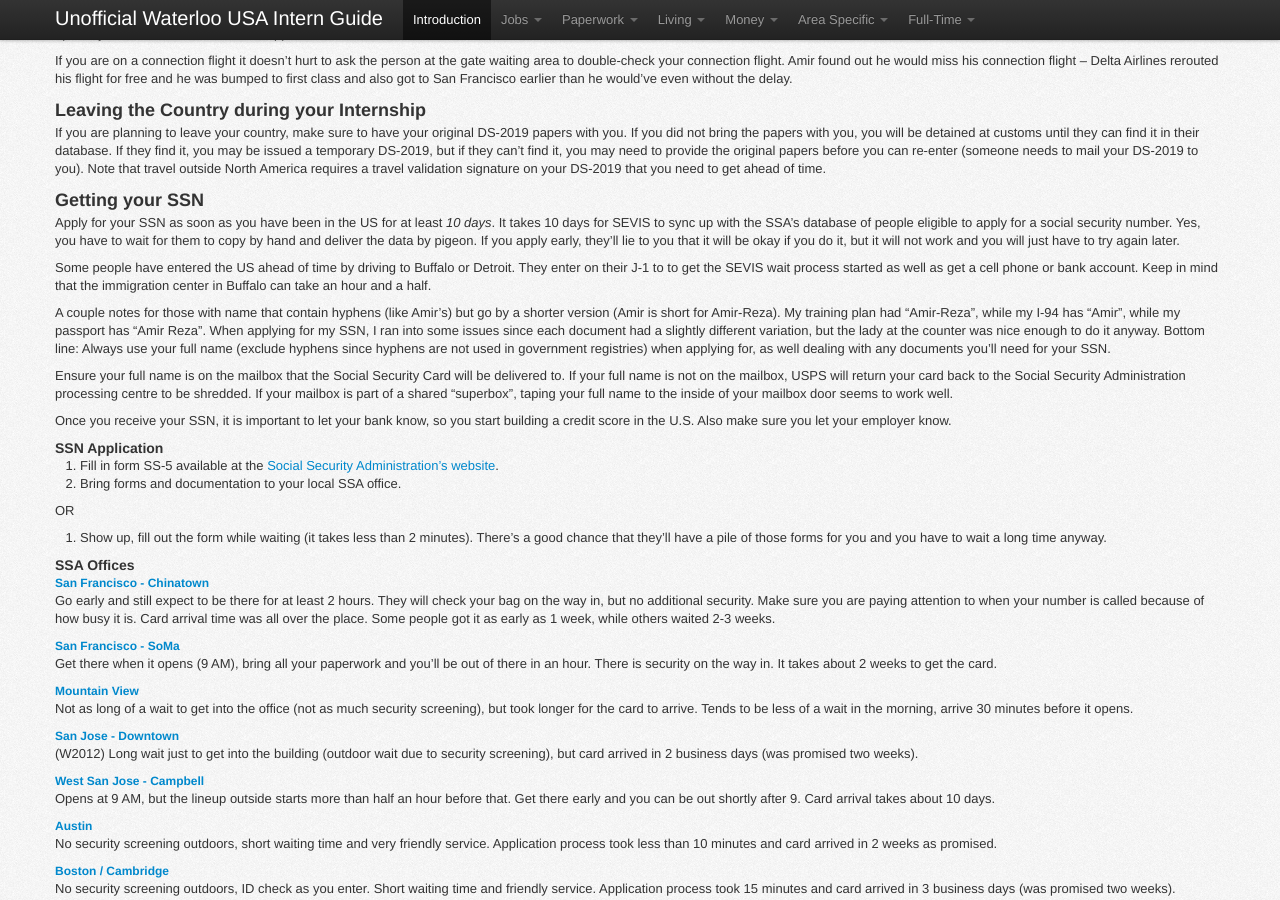
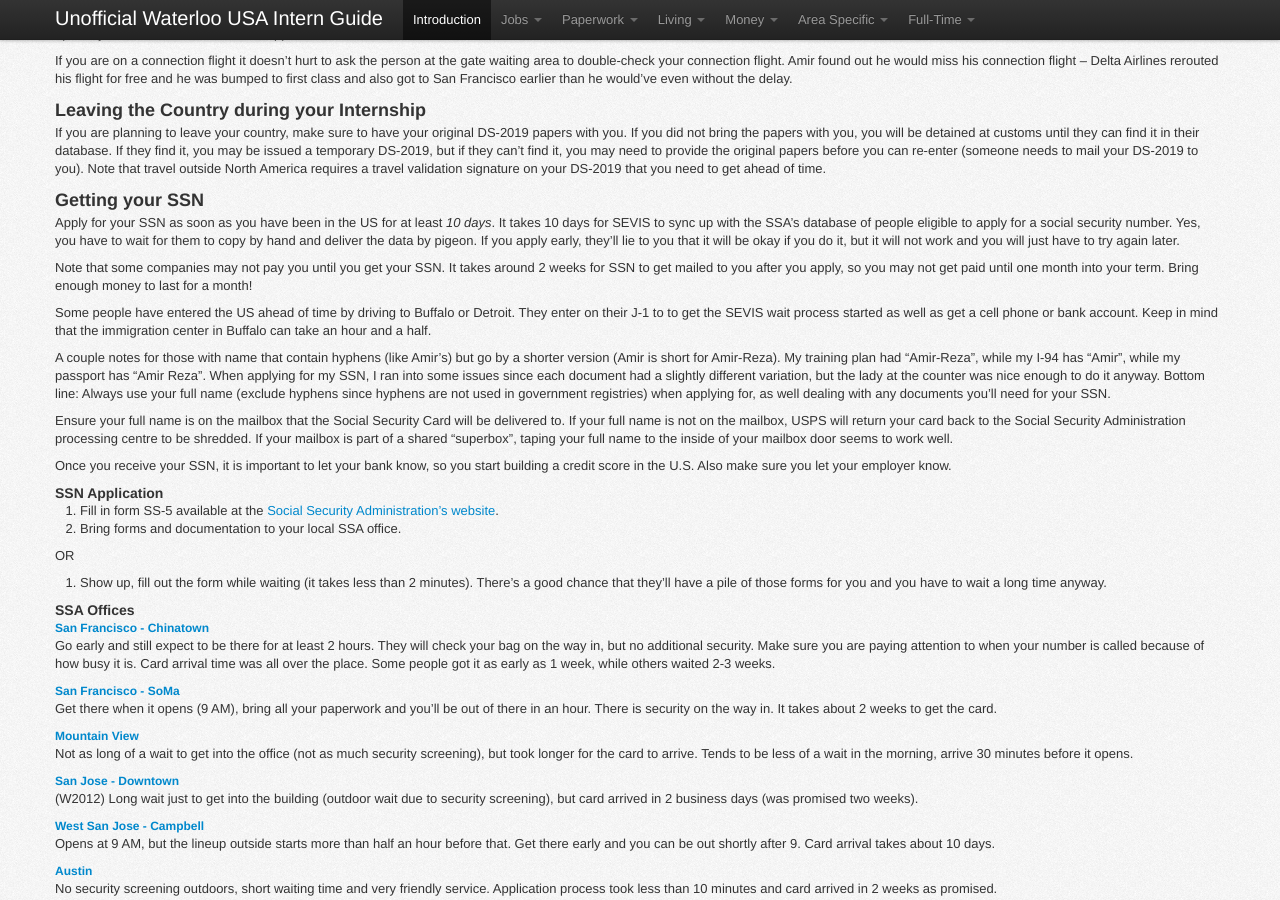
Before and after one commit to sholiday/Unofficial-Waterloo-USA-Intern-Guide, a Jekyll site: the page built from index.markdown, in a window 1280 px wide and 900 px high, scrolled down 2418 px. Built offline with Jekyll 4.4.1, drawn with Linux system fonts in a browser that asks for light colours; nearby versions of some CDN libraries.

Commit message:
Add more SSN info

```diff
--- a/index.markdown
+++ b/index.markdown
@@ -201,6 +201,10 @@ apply for a social security number. Yes, you have to wait for them to copy by
 hand and deliver the data by pigeon. If you apply early, they'll lie to you
 that it will be okay if you do it, but it will not work and you will just have
 to try again later.
+
+Note that some companies may not pay you until you get your SSN. It takes around
+2 weeks for SSN to get mailed to you after you apply, so you may not get paid until
+one month into your term. Bring enough money to last for a month!
 
 Some people have entered the US ahead of time by driving to Buffalo or Detroit.
 They enter on their J-1 to to get the SEVIS wait process started as well as get
```
